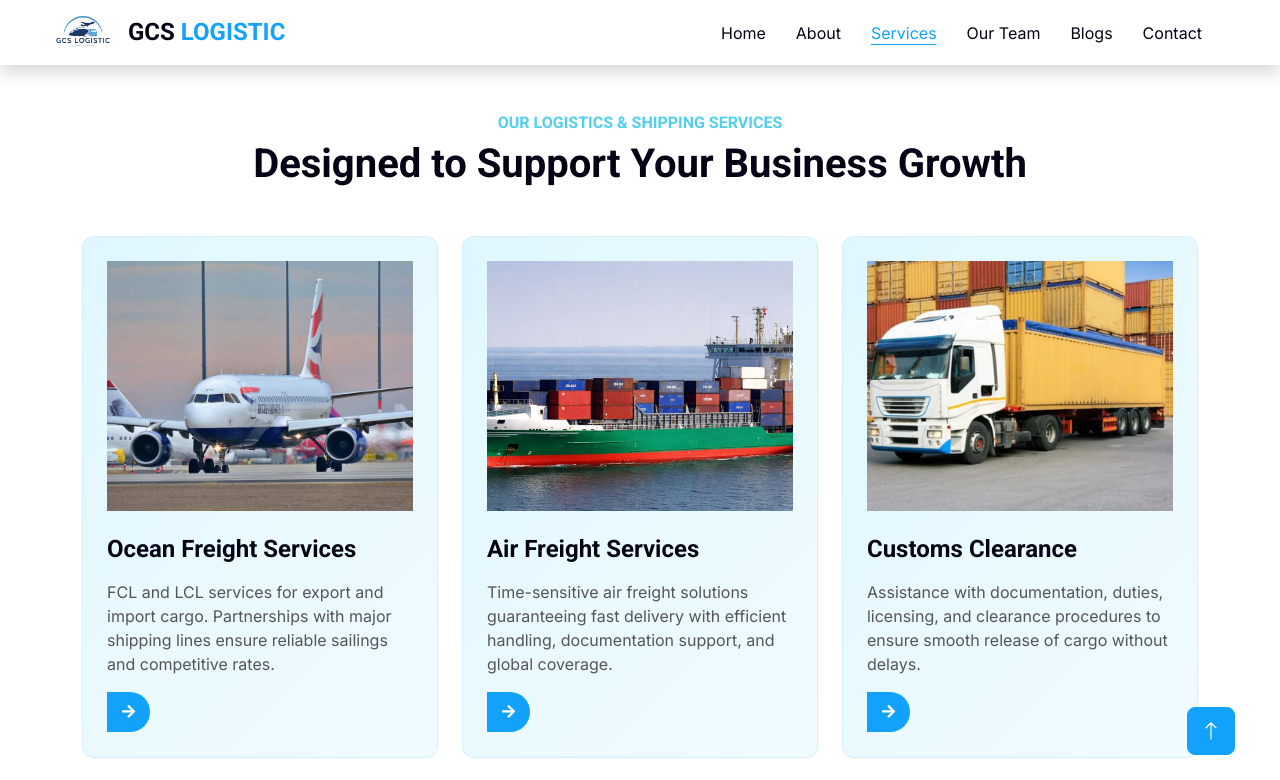
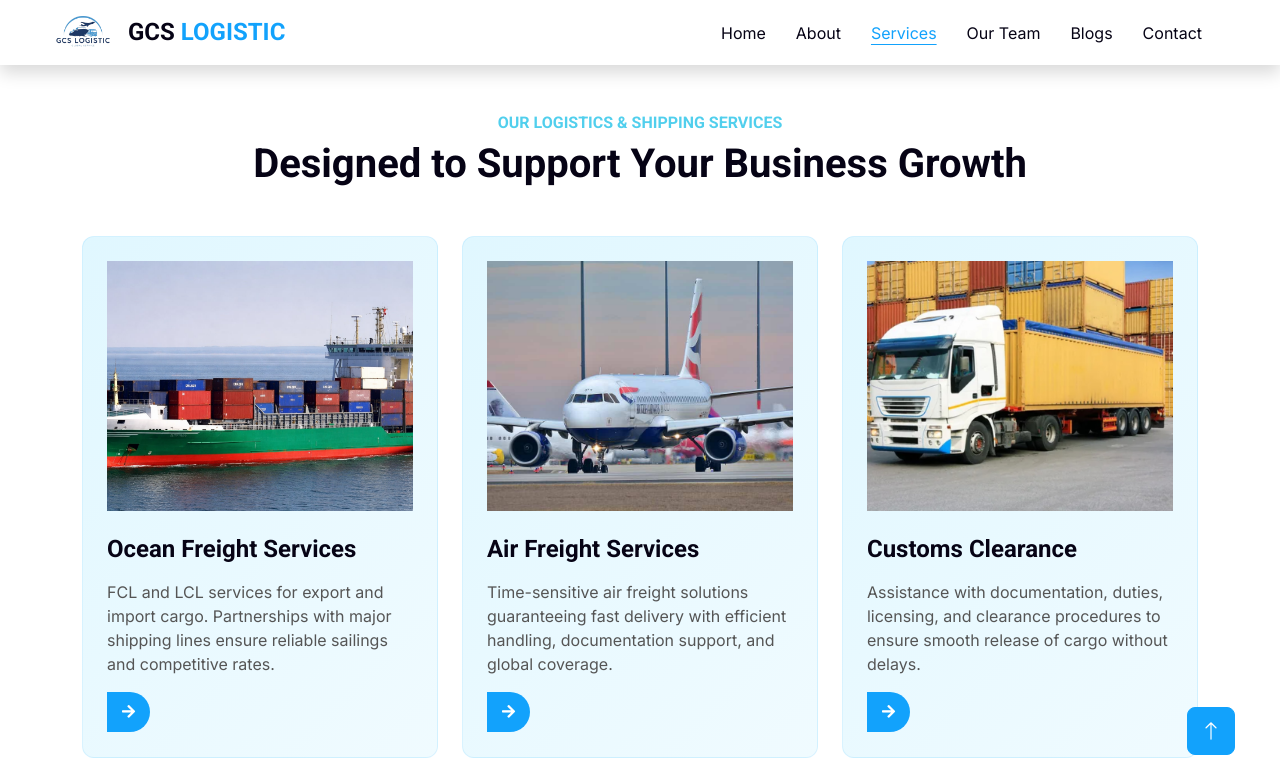
Before and after one commit to Meghnamidya/gcslogistic, a React (Create React App) app: page /services in a window 1280 px wide. Shown: the top 780 px of the page. Built offline with nearby package versions, Linux system fonts and the light colour scheme; the HTML template or start-up script is replaced by a standard one.

Commit message:
Update Services.js

```diff
--- a/src/pages/Services.js
+++ b/src/pages/Services.js
@@ -15,7 +15,7 @@ function Services() {
             <div className="col-md-6 col-lg-4 wow fadeInUp" data-wow-delay="0.3s">
               <div className="service-item p-4" style={{background: 'linear-gradient(135deg, #E0F7FF 0%, #F0FBFF 100%)', borderRadius: '12px', display: 'flex', flexDirection: 'column', height: '100%'}}>
                 <div className="overflow-hidden mb-4">
-                  <img className="img-fluid" src="img/service-1.jpg" alt="" />
+                  <img className="img-fluid" src="img/service-2.jpg" alt="" />
                 </div>
                 <h4 className="mb-3">Ocean Freight Services</h4>
                 <p>FCL and LCL services for export and import cargo. Partnerships with major shipping lines ensure reliable sailings and competitive rates.</p>
@@ -25,7 +25,7 @@ function Services() {
             <div className="col-md-6 col-lg-4 wow fadeInUp" data-wow-delay="0.5s">
               <div className="service-item p-4" style={{background: 'linear-gradient(135deg, #E0F7FF 0%, #F0FBFF 100%)', borderRadius: '12px', display: 'flex', flexDirection: 'column', height: '100%'}}>
                 <div className="overflow-hidden mb-4">
-                  <img className="img-fluid" src="img/service-2.jpg" alt="" />
+                  <img className="img-fluid" src="img/service-1.jpg" alt="" />
                 </div>
                 <h4 className="mb-3">Air Freight Services</h4>
                 <p>Time-sensitive air freight solutions guaranteeing fast delivery with efficient handling, documentation support, and global coverage.</p>
```
